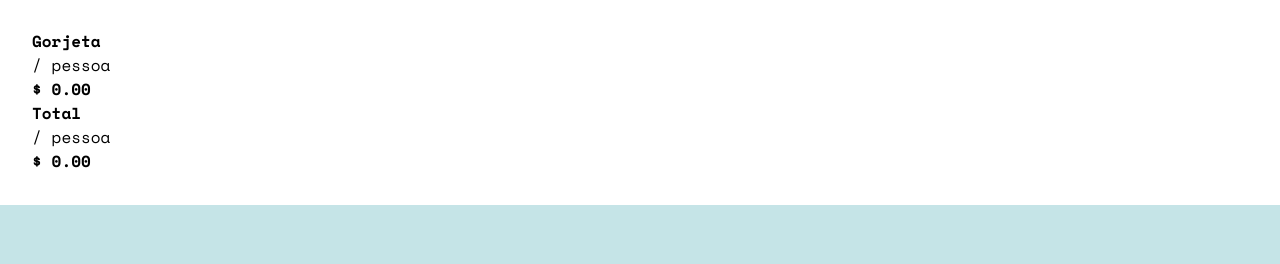
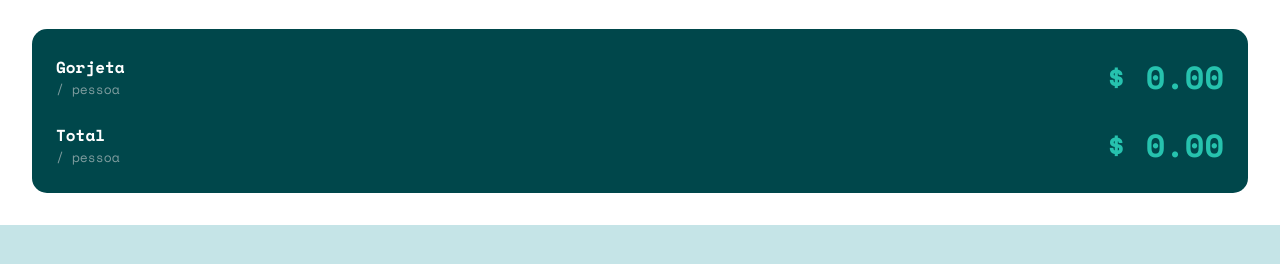
Before and after one commit to migueloliveirahb/calculadora-de-gorjeta-miguel21A, a plain HTML site: page index.html in a window 1280 px wide. Shown: the part 536-800 px from the top of the page. Drawn offline with nearby package versions, Linux system fonts and the light colour scheme.

Commit message:
quinto commit do CSS

```diff
--- a/style.css
+++ b/style.css
@@ -31,10 +31,12 @@ header {
 main {
     background-color: var(--white);
     padding: 2rem;
+    border-radius: 1.5625rem 1.5625rem 0 0;
 }
 
 .conta,
-.gorjeta {
+.gorjeta,
+.pessoas {
     margin-bottom: 2rem;
 }
 
@@ -85,6 +87,10 @@ main {
     gap: 1rem;
 }
 
+.pessoas {
+    color: va;
+}
+
 .gorjeta input {
     font-size: 1.5 rem;
     font-weight: 700;
@@ -110,3 +116,34 @@ main {
 .pessoas #erro {
     display: none;
 }
+
+.resultados {
+    background-color: var(--green-800);
+    border-radius: 0.9375rem;
+    padding: 1.5rem;
+}
+
+.resultados div {
+    display: flex;
+    justify-content: space-between;
+    align-items: center;
+}
+
+.resultados p {
+    color: var(--green-400);
+    font-size: 0.8125rem;
+}
+
+.resultados p strong {
+    color: var(--white);
+    font-size: 1rem;
+}
+
+.resultados div > strong {
+    color: var(--light-green);
+    font-size: 2rem;
+}
+
+.resultados .gorjeta-total {
+    margin-bottom: 1.25rem;
+}
```
